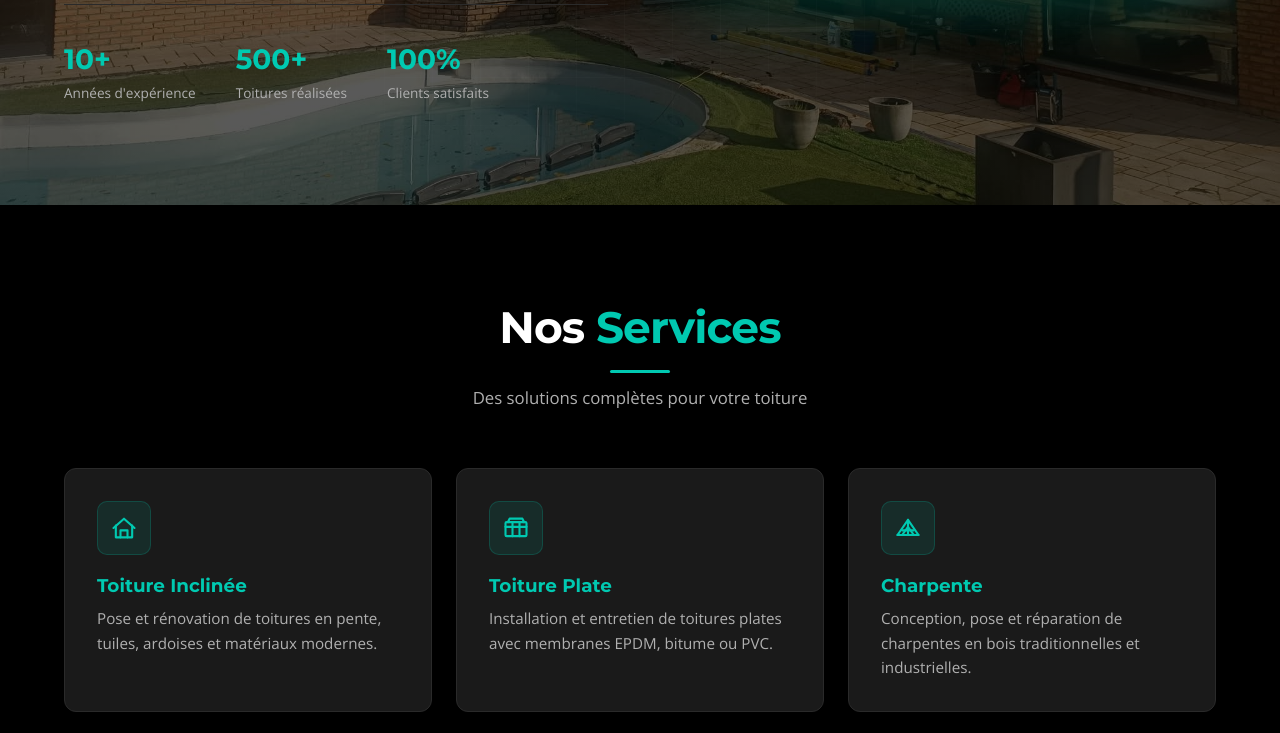
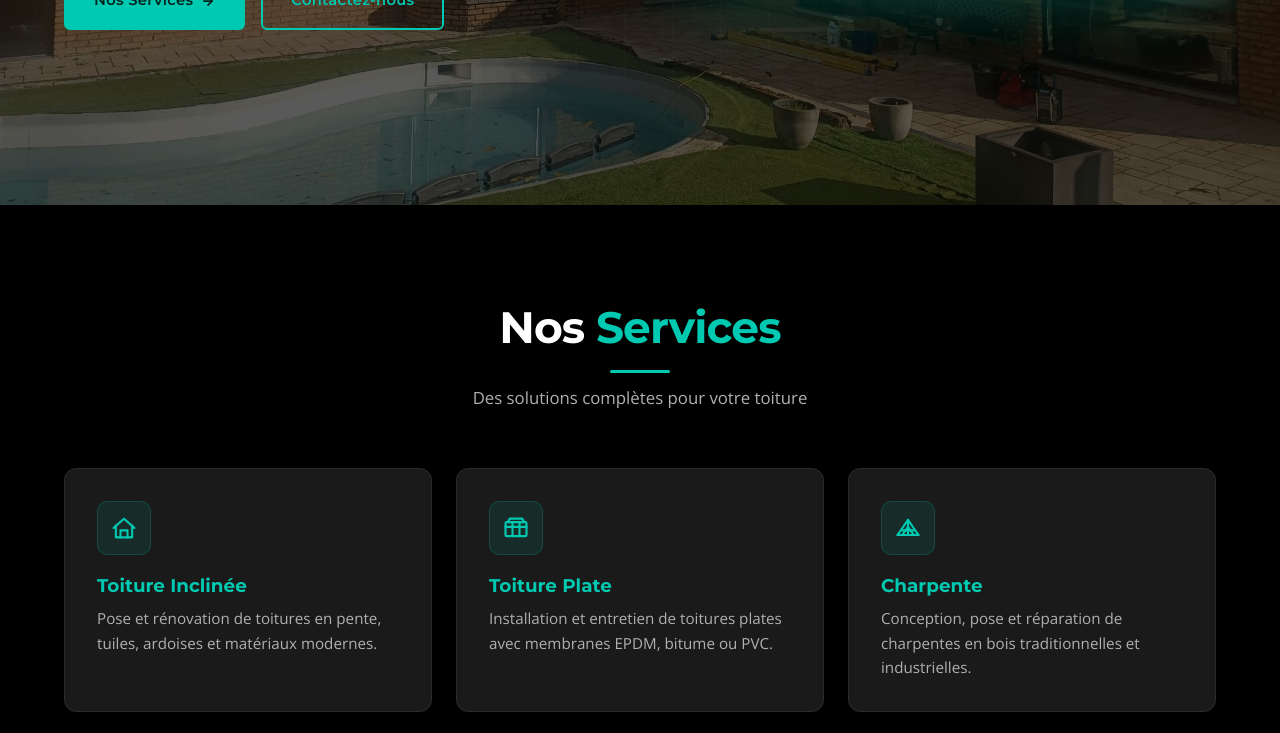
Before and after one commit to Studio-19/sowilo-toiture, a website: page index.html in a window 1280 px wide. Shown: the part 595-1328 px from the top of the page. Drawn offline with nearby package versions, Linux system fonts and the light colour scheme.

Commit message:
acceuil modifié

```diff
--- a/index.html
+++ b/index.html
@@ -68,21 +68,6 @@
                 <svg width="14" height="14" viewBox="0 0 24 24" fill="none" stroke="currentColor" stroke-width="3" stroke-linecap="round" stroke-linejoin="round"><line x1="5" y1="12" x2="19" y2="12"/><polyline points="12 5 19 12 12 19"/></svg>
               </a>
               <a href="#contact" class="btn btn-outline">Contactez-nous</a>
-            </div>
-
-            <div class="hero-stats">
-              <div>
-                <div class="hero-stat-value">10+</div>
-                <div class="hero-stat-label">Années d'expérience</div>
-              </div>
-              <div>
-                <div class="hero-stat-value">500+</div>
-                <div class="hero-stat-label">Toitures réalisées</div>
-              </div>
-              <div>
-                <div class="hero-stat-value">100%</div>
-                <div class="hero-stat-label">Clients satisfaits</div>
-              </div>
             </div>
           </div>
 
@@ -277,7 +262,7 @@
             <div class="realisation-content">
               <span class="realisation-badge">Rénovation</span>
               <h3>Toiture</h3>
-              <p>Rénovation complète</p>
+              <p>Rénovation partielle</p>
             </div>
           </article>
 
```
